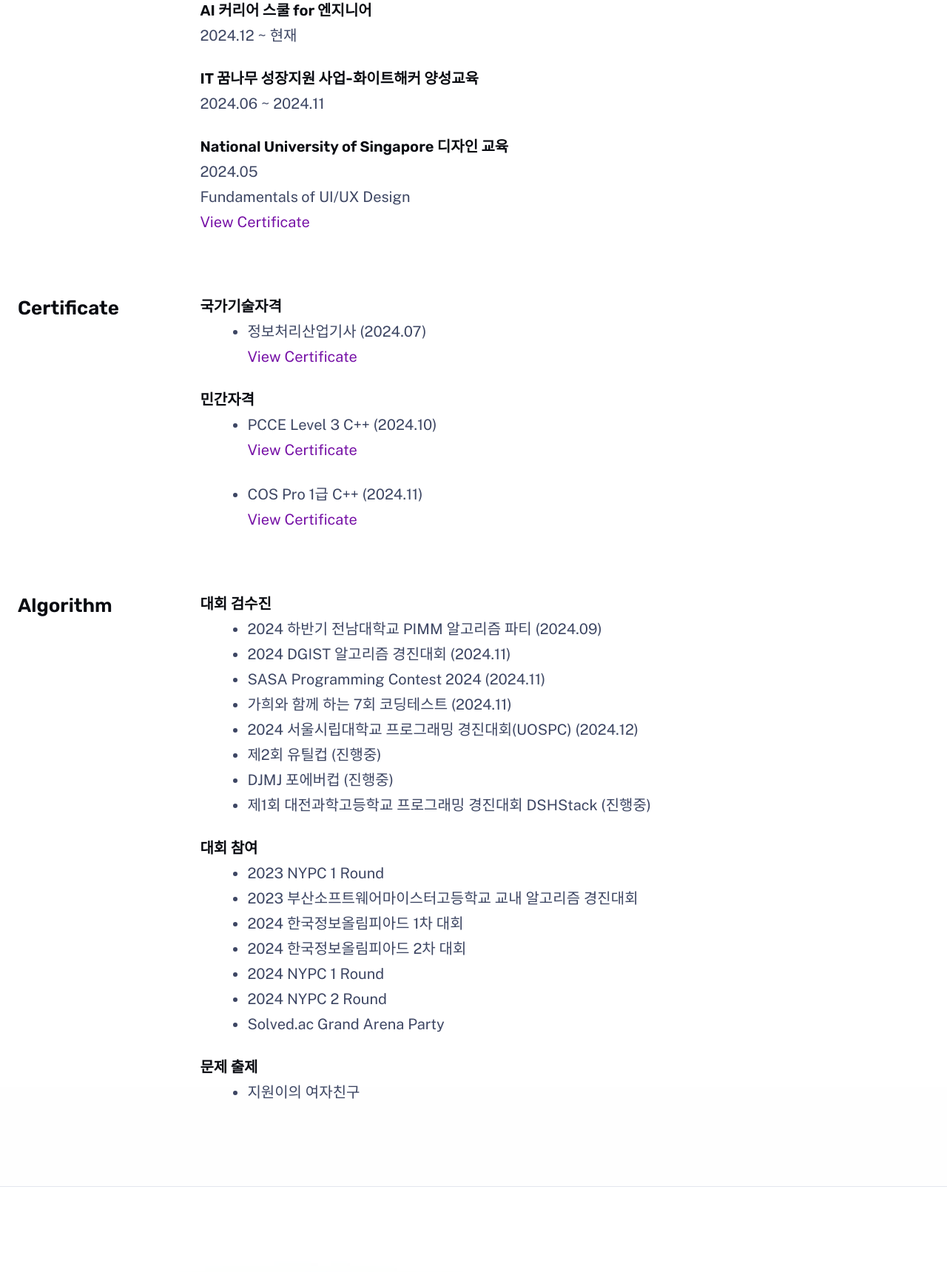
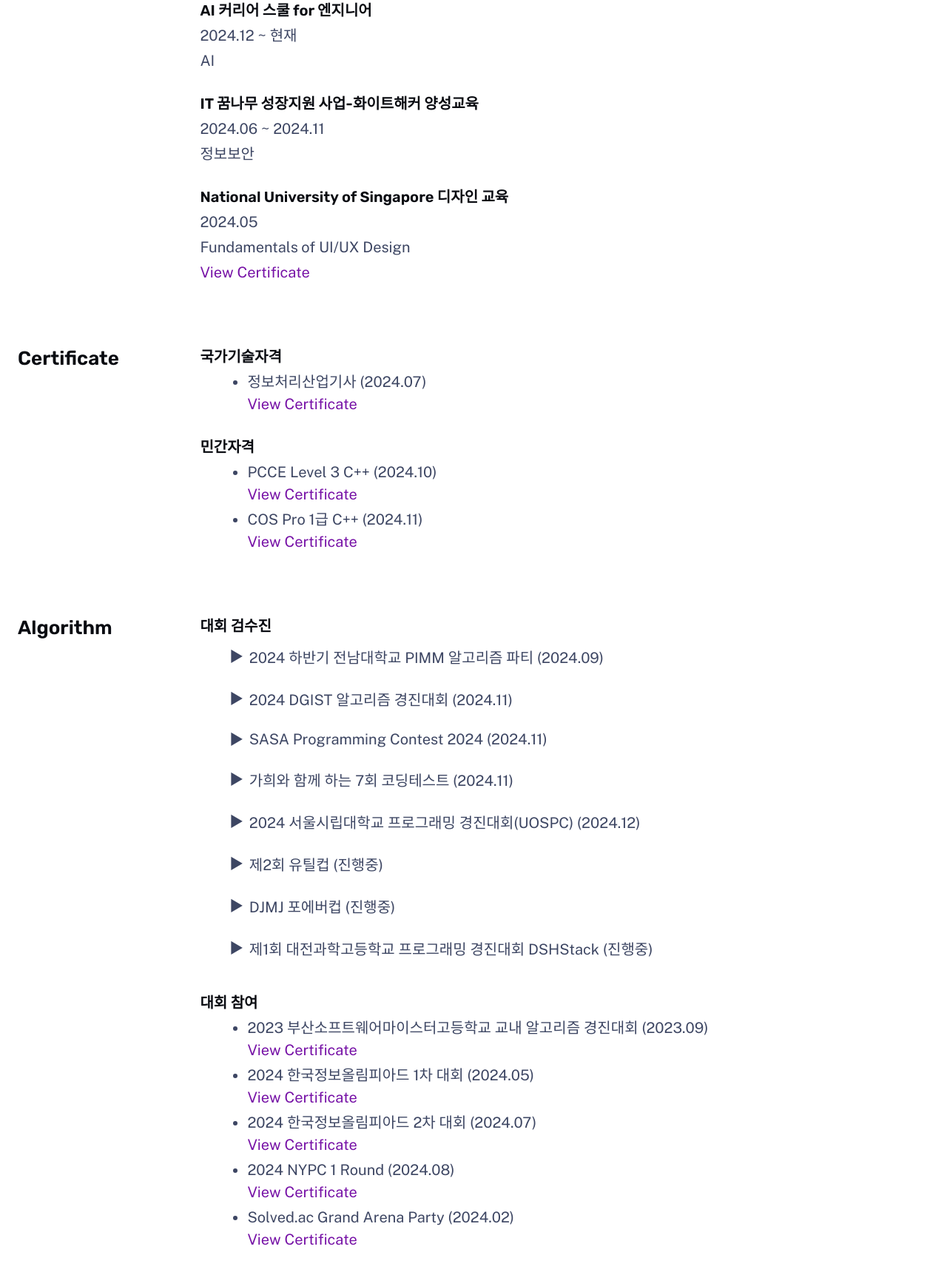
Before and after one commit to dongwookkim3/Portfolio, an Astro site: page /about in a window 1280 px wide. Shown: the part 946-2665 px from the top of the page at 74% size. Built offline with nearby package versions, Linux system fonts and the light colour scheme; Astro itself is replaced by a stand-in of ours.

Commit message:
SPLIT : about.astro

```diff
--- /dev/null
+++ b/src/data/about.ts
@@ -0,0 +1,136 @@
+// 대회 검수 데이터
+export const contestData = [
+    {
+        id: 'A',
+        title: '2024 하반기 전남대학교 PIMM 알고리즘 파티',
+        date: '2024.09',
+        problems: ['피망 키우기', '피망 수확하기', '피망 요리하기']
+    },
+    {
+        id: 'B',
+        title: '2024 DGIST 알고리즘 경진대회',
+        date: '2024.11',
+        problems: ['과학도시의 비밀', '연구소의 하루', 'DGIST의 미래']
+    },
+    {
+        id: 'C',
+        title: 'SASA Programming Contest 2024',
+        date: '2024.11',
+        problems: ['과학영재의 실험', 'SASA의 전통', '미래의 과학자']
+    },
+    {
+        id: 'D',
+        title: '가희와 함께 하는 7회 코딩테스트',
+        date: '2024.11',
+        problems: ['가희의 코딩 공부', '알고리즘 마스터', '코딩의 예술']
+    },
+    {
+        id: 'E',
+        title: '2024 서울시립대학교 프로그래밍 경진대회(UOSPC)',
+        date: '2024.12',
+        problems: ['도시과학의 발전', '서울의 미래', 'UOS의 전통']
+    },
+    {
+        id: 'F',
+        title: '제2회 유틸컵',
+        date: '진행중',
+        problems: ['유틸리티의 정석', '개발자의 도구', '효율적인 코딩']
+    },
+    {
+        id: 'G',
+        title: 'DJMJ 포에버컵',
+        date: '진행중',
+        problems: ['영원한 알고리즘', 'DJMJ의 비밀', '코딩의 미래']
+    },
+    {
+        id: 'H',
+        title: '제1회 대전과학고등학교 프로그래밍 경진대회 DSHStack',
+        date: '진행중',
+        problems: ['과학고의 전통', '스택의 비밀', '알고리즘의 꿈']
+    }
+];
+
+// 교육 데이터
+export const educationData = [
+    {
+        school: '부산 소프트웨어 마이스터고등학교',
+        period: '2023.03 ~ 현재',
+        department: '임베디드 소프트웨어과'
+    },
+    {
+        school: 'AI 커리어 스쿨 for 엔지니어',
+        period: '2024.12 ~ 현재',
+        department: 'AI'
+    },
+    {
+        school: 'IT 꿈나무 성장지원 사업-화이트해커 양성교육',
+        period: '2024.06 ~ 2024.11',
+        department: '정보보안'
+    },
+    {
+        school: 'National University of Singapore 디자인 교육',
+        period: '2024.05',
+        department: 'Fundamentals of UI/UX Design',
+        certificate: 'https://credentials.nus.edu.sg/017d78c0-dd71-46db-9db6-2c3155a73787'
+    }
+];
+
+// 자격증 데이터
+export const certificateData = {
+    national: [
+        {
+            title: '정보처리산업기사',
+            date: '2024.07',
+            link: 'https://credentials.nus.edu.sg/017d78c0-dd71-46db-9db6-2c3155a73787'
+        }
+    ],
+    private: [
+        {
+            title: 'PCCE Level 3 C++',
+            date: '2024.10',
+            link: 'https://credentials.nus.edu.sg/017d78c0-dd71-46db-9db6-2c3155a73787'
+        },
+        {
+            title: 'COS Pro 1급 C++',
+            date: '2024.11',
+            link: 'https://credentials.nus.edu.sg/017d78c0-dd71-46db-9db6-2c3155a73787'
+        }
+    ]
+};
+
+// 알고리즘 대회 참가 데이터
+export const algorithmContestData = [
+    {
+        title: '2023 부산소프트웨어마이스터고등학교 교내 알고리즘 경진대회',
+        date: '2023.09',
+        link: 'https://credentials.nus.edu.sg/017d78c0-dd71-46db-9db6-2c3155a73787'
+    },
+    {
+        title: '2024 한국정보올림피아드 1차 대회',
+        date: '2024.05',
+        link: 'https://credentials.nus.edu.sg/017d78c0-dd71-46db-9db6-2c3155a73787'
+    },
+    {
+        title: '2024 한국정보올림피아드 2차 대회',
+        date: '2024.07',
+        link: 'https://credentials.nus.edu.sg/017d78c0-dd71-46db-9db6-2c3155a73787'
+    },
+    {
+        title: '2024 NYPC 1 Round',
+        date: '2024.08',
+        link: 'https://credentials.nus.edu.sg/017d78c0-dd71-46db-9db6-2c3155a73787'
+    },
+    {
+        title: 'Solved.ac Grand Arena Party',
+        date: '2024.02',
+        link: 'https://credentials.nus.edu.sg/017d78c0-dd71-46db-9db6-2c3155a73787'
+    }
+];
+
+// 문제 출제 데이터
+export const problemCreationData = [
+    {
+        title: '지원이의 여자친구',
+        platform: 'BOJ'
+    }
+];
--- a/src/pages/about.astro
+++ b/src/pages/about.astro
@@ -2,7 +2,14 @@
 import BaseLayout from '../layouts/BaseLayout.astro';
 import ContactCTA from '../components/ContactCTA.astro';
 import Hero from '../components/Hero.astro';
-import Icon from '../components/Icon.astro';
+import {
+    contestData,
+    educationData,
+    certificateData,
+    algorithmContestData,
+    problemCreationData
+} from '../data/about';
+import '../styles/about.css';
 ---
 
 <BaseLayout title="About | Dongwook Kim" description="About Dongwook Kim - Junior Embedded Developer">
@@ -23,25 +30,16 @@ import Icon from '../components/Icon.astro';
             <section>
                 <h2 class="section-title">Education</h2>
                 <div class="content">
+                    {educationData.map(edu => (
                         <div class="education-item">
-						<h3>부산 소프트웨어 마이스터고등학교</h3>
-						<p>2023.03 ~ 현재</p>
-						<p>임베디드 소프트웨어과</p>
+                            <h3>{edu.school}</h3>
+                            <p>{edu.period}</p>
+                            {edu.department && <p>{edu.department}</p>}
+                            {edu.certificate && (
+                                <a href={edu.certificate} target="_blank" rel="noopener">View Certificate</a>
+                            )}
                         </div>
-					<div class="education-item">
-						<h3>AI 커리어 스쿨 for 엔지니어</h3>
-						<p>2024.12 ~ 현재</p>
-					</div>
-					<div class="education-item">
-						<h3>IT 꿈나무 성장지원 사업-화이트해커 양성교육</h3>
-						<p>2024.06 ~ 2024.11</p>
-					</div>
-					<div class="education-item">
-						<h3>National University of Singapore 디자인 교육</h3>
-						<p>2024.05</p>
-						<p>Fundamentals of UI/UX Design</p>
-						<a href="https://credentials.nus.edu.sg/017d78c0-dd71-46db-9db6-2c3155a73787" target="_blank">View Certificate</a>
-					</div>
+                    ))}
                 </div>
             </section>
 
@@ -51,21 +49,27 @@ import Icon from '../components/Icon.astro';
                     <div class="algorithm-item">
                         <h3>국가기술자격</h3>
                         <ul>
-							<li>정보처리산업기사 (2024.07)</li>
-							<a href="https://credentials.nus.edu.sg/017d78c0-dd71-46db-9db6-2c3155a73787" target="_blank">View Certificate</a>
+                            {certificateData.national.map(cert => (
+                                <li>
+                                    {cert.title} ({cert.date})
+                                    <br />
+                                    <a href={cert.link} target="_blank" rel="noopener">View Certificate</a>
+                                </li>
+                            ))}
                         </ul>
                     </div>
                     <div class="algorithm-item">
                         <h3>민간자격</h3>
                         <ul>
-							<li>PCCE Level 3 C++ (2024.10)</li>
-							<a href="https://credentials.nus.edu.sg/017d78c0-dd71-46db-9db6-2c3155a73787" target="_blank">View Certificate</a>
-							<br><br>
-							<li>COS Pro 1급 C++ (2024.11)</li>
-							<a href="https://credentials.nus.edu.sg/017d78c0-dd71-46db-9db6-2c3155a73787" target="_blank">View Certificate</a>
+                            {certificateData.private.map(cert => (
+                                <li>
+                                    {cert.title} ({cert.date})
+                                    <br />
+                                    <a href={cert.link} target="_blank" rel="noopener">View Certificate</a>
+                                </li>
+                            ))}
                         </ul>
                     </div>
-
                 </div>
             </section>
 
@@ -74,36 +78,44 @@ import Icon from '../components/Icon.astro';
                 <div class="content">
                     <div class="algorithm-item">
                         <h3>대회 검수진</h3>
-						<ul>
-							<li>2024 하반기 전남대학교 PIMM 알고리즘 파티 (2024.09)</li>
-							<li>2024 DGIST 알고리즘 경진대회 (2024.11)</li>
-							<li>SASA Programming Contest 2024 (2024.11)</li>
-							<li>가희와 함께 하는 7회 코딩테스트 (2024.11)</li>
-							<li>2024 서울시립대학교 프로그래밍 경진대회(UOSPC) (2024.12)</li>
-							<li>제2회 유틸컵 (진행중)</li>
-							<li>DJMJ 포에버컵 (진행중)</li>
-							<li>제1회 대전과학고등학교 프로그래밍 경진대회 DSHStack (진행중)</li>
+                        <ul class="contest-list">
+                            {contestData.map(contest => (
+                                <li>
+                                    <button
+                                        class="toggle-btn"
+                                        data-id={contest.id}
+                                    >
+                                        <span class="arrow">▶</span> {contest.title} ({contest.date})
+                                    </button>
+                                    <ul class="problem-list" id={contest.id}>
+                                        {contest.problems.map((problem, index) => (
+                                            <li>문제 {index + 1}: {problem}</li>
+                                        ))}
+                                    </ul>
+                                </li>
+                            ))}
                         </ul>
                     </div>
                     <div class="algorithm-item">
                         <h3>대회 참여</h3>
                         <ul>
-							<li>2023 NYPC 1 Round</li>
-							<li>2023 부산소프트웨어마이스터고등학교 교내 알고리즘 경진대회</li>
-							<li>2024 한국정보올림피아드 1차 대회</li>
-							<li>2024 한국정보올림피아드 2차 대회</li>
-							<li>2024 NYPC 1 Round</li>
-							<li>2024 NYPC 2 Round</li>
-							<li>Solved.ac Grand Arena Party</li>
+                            {algorithmContestData.map(contest => (
+                                <li>
+                                    {contest.title} ({contest.date})
+                                    <br />
+                                    <a href={contest.link} target="_blank" rel="noopener">View Certificate</a>
+                                </li>
+                            ))}
                         </ul>
                     </div>
                     <div class="algorithm-item">
                         <h3>문제 출제</h3>
                         <ul>
-							<li>지원이의 여자친구</li>
+                            {problemCreationData.map(problem => (
+                                <li>{problem.title}</li>
+                            ))}
                         </ul>
                     </div>
-
                 </div>
             </section>
         </main>
@@ -112,84 +124,26 @@ import Icon from '../components/Icon.astro';
     </div>
 </BaseLayout>
 
-<style>
-	.about {
-		display: flex;
-		flex-direction: column;
-		gap: 3.5rem;
+<script>
+    function toggleProblems(id: string) {
+        const problemList = document.getElementById(id);
+        if (!problemList) return;
+
+        const button = problemList.previousElementSibling as HTMLButtonElement;
+        const arrow = button.querySelector('.arrow');
+
+        problemList.classList.toggle('active');
+        arrow?.classList.toggle('active');
     }
 
-	img {
-		margin-top: 1.5rem;
-		border-radius: 1.5rem;
-		box-shadow: var(--shadow-md);
+    // 이벤트 위임을 사용하여 토글 버튼 클릭 처리
+    document.addEventListener('click', (e) => {
+        const target = e.target as HTMLElement;
+        const toggleBtn = target.closest('.toggle-btn');
+
+        if (toggleBtn) {
+            const id = toggleBtn.getAttribute('data-id');
+            if (id) toggleProblems(id);
         }
-
-	section {
-		display: flex;
-		flex-direction: column;
-		gap: 0.5rem;
-		color: var(--gray-200);
-	}
-
-	.section-title {
-		grid-column-start: 1;
-		font-size: var(--text-xl);
-		color: var(--gray-0);
-	}
-
-	.content {
-		grid-column: 2 / 4;
-	}
-
-	.content :global(a) {
-		text-decoration: 1px solid underline transparent;
-		text-underline-offset: 0.25em;
-		transition: text-decoration-color var(--theme-transition);
-	}
-
-	.content :global(a:hover),
-	.content :global(a:focus) {
-		text-decoration-color: currentColor;
-	}
-
-	.education-item, .algorithm-item {
-		margin-bottom: 2rem;
-	}
-
-	.education-item h3, .algorithm-item h3 {
-		color: var(--gray-0);
-		font-size: var(--text-lg);
-		margin-bottom: 0.5rem;
-	}
-
-	.education-item p, .algorithm-item p {
-		margin-bottom: 0.25rem;
-	}
-
-	.algorithm-item ul {
-		list-style-type: disc;
-		margin-left: 1.5rem;
-		margin-top: 0.5rem;
-	}
-
-	.algorithm-item li {
-		margin-bottom: 0.25rem;
-	}
-
-	@media (min-width: 50em) {
-		.about {
-			display: grid;
-			grid-template-columns: 1fr 60% 1fr;
-		}
-
-		.about > :global(:first-child) {
-			grid-column-start: 2;
-		}
-
-		section {
-			display: contents;
-			font-size: var(--text-lg);
-		}
-	}
-</style>
+    });
+</script>
--- a/src/pages/index.astro
+++ b/src/pages/index.astro
@@ -9,9 +9,10 @@ import Pill from '../components/Pill.astro';
 import PortfolioPreview from '../components/PortfolioPreview.astro';
 import ContactCTA from '../components/ContactCTA.astro';
 import Skills from '../components/Skills.astro';
+import type { CollectionEntry } from 'astro:content';
 
 const projects = (await getCollection('work'))
-	.sort((a, b) => b.data.publishDate.valueOf() - a.data.publishDate.valueOf())
+	.sort((a: CollectionEntry<'work'>, b: CollectionEntry<'work'>) => b.data.publishDate.valueOf() - a.data.publishDate.valueOf())
 	.slice(0, 4);
 ---
 
--- /dev/null
+++ b/src/script/about.ts
@@ -0,0 +1,17 @@
+// 전역 함수 타입 선언
+declare global {
+    interface Window {
+        toggleProblems: (id: string) => void;
+    }
+}
+
+export function toggleProblems(id: string): void {
+    const problemList = document.getElementById(id);
+    if (!problemList) return;
+
+    const button = problemList.previousElementSibling as HTMLButtonElement;
+    const arrow = button.querySelector('.arrow');
+
+    problemList.classList.toggle('active');
+    arrow?.classList.toggle('active');
+}
--- /dev/null
+++ b/src/styles/about.css
@@ -0,0 +1,134 @@
+    .about {
+        display: flex;
+        flex-direction: column;
+        gap: 3.5rem;
+    }
+
+    img {
+        margin-top: 1.5rem;
+        border-radius: 1.5rem;
+        box-shadow: var(--shadow-md);
+    }
+
+    section {
+        display: flex;
+        flex-direction: column;
+        gap: 0.5rem;
+        color: var(--gray-200);
+    }
+
+    .section-title {
+        grid-column-start: 1;
+        font-size: var(--text-xl);
+        color: var(--gray-0);
+    }
+
+    .content {
+        grid-column: 2 / 4;
+    }
+
+    .content a {
+        text-decoration: 1px solid underline transparent;
+        text-underline-offset: 0.25em;
+        transition: text-decoration-color var(--theme-transition);
+    }
+
+    .content a:hover,
+    .content a:focus {
+        text-decoration-color: currentColor;
+    }
+
+    .education-item,
+    .algorithm-item {
+        margin-bottom: 2rem;
+    }
+
+    .education-item h3,
+    .algorithm-item h3 {
+        color: var(--gray-0);
+        font-size: var(--text-lg);
+        margin-bottom: 0.5rem;
+    }
+
+    .education-item p,
+    .algorithm-item p {
+        margin-bottom: 0.25rem;
+    }
+
+    .algorithm-item ul {
+        list-style-type: disc;
+        margin-left: 1.5rem;
+        margin-top: 0.5rem;
+    }
+
+    .algorithm-item li {
+        margin-bottom: 0.25rem;
+    }
+
+    .contest-list {
+        list-style-type: none !important;
+        margin-left: 0 !important;
+    }
+
+    .toggle-btn {
+        background: none;
+        border: none;
+        color: inherit;
+        cursor: pointer;
+        text-align: left;
+        width: 100%;
+        padding: 0.5rem 0;
+        display: flex;
+        align-items: center;
+        gap: 0.5rem;
+        font-size: inherit;
+        font-family: inherit;
+        font-weight: inherit;
+    }
+
+    .arrow {
+        display: inline-block;
+        transition: transform 0.2s cubic-bezier(0, 1, 0, 1);
+    }
+
+    .arrow.active {
+        transform: rotate(90deg);
+    }
+
+    .problem-list {
+        max-height: 0;
+        overflow: hidden;
+        margin-left: 2rem !important;
+        margin-top: 0;
+        margin-bottom: 0;
+        transition: max-height 0.2s cubic-bezier(0, 1, 0, 1),
+                    opacity 0.2s ease-in-out,
+                    margin 0.2s ease-in-out;
+        opacity: 0;
+    }
+
+    .problem-list.active {
+        max-height: 200px;
+        margin-top: 0.5rem;
+        margin-bottom: 0.5rem;
+        opacity: 1;
+        transition: max-height 0.3s cubic-bezier(0.4, 0, 0.2, 1),
+                    opacity 0.2s ease-in-out,
+                    margin 0.2s ease-in-out;
+    }
+
+    @media (min-width: 50em) {
+        .about {
+            display: grid;
+            grid-template-columns: 1fr 60% 1fr;
+        }
+
+        .about > *:first-child {
+            grid-column-start: 2;
+        }
+
+        section {
+            display: contents;
+            font-size: var(--text-lg);
+        }
+    }
```
Also changed, not shown: tsconfig.json (+11 -1 lines). Lines whose indentation alone changed are shown as unchanged.
